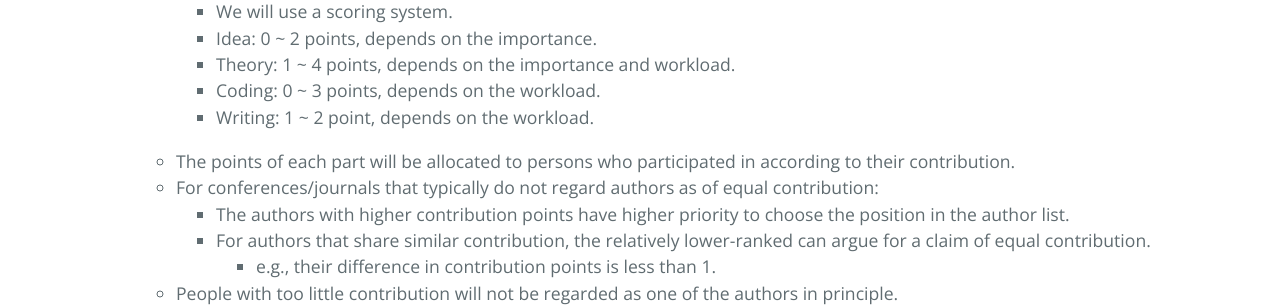
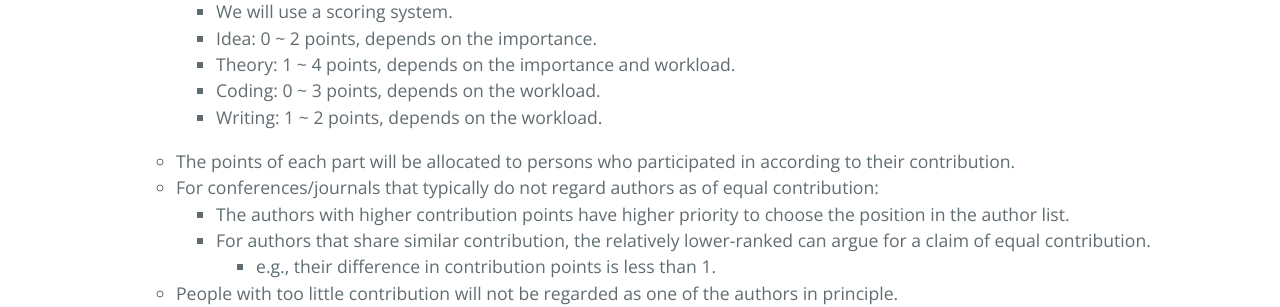
Before and after one commit to ZhimingZhou/zhimingzhou.github.io, a Jekyll site: the page built from _posts/2020-10-11-Perspective-Students.md, in a window 1280 px wide. Shown: the part 1361-1668 px from the top of the page. Built offline with Jekyll 4.4.1, drawn with Linux system fonts in a browser that asks for light colours; comment, search, counter and statistics services are not loaded.

Commit message:
Update 2020-10-11-Perspective-Students.md

```diff
--- a/_posts/2020-10-11-Perspective-Students.md
+++ b/_posts/2020-10-11-Perspective-Students.md
@@ -53,7 +53,7 @@ I’m going to be an assistant professor at the Department of Computer Science,
 		- Idea: 0 ~ 2 points, depends on the importance.
 		- Theory: 1 ~ 4 points, depends on the importance and workload.
 		- Coding: 0 ~ 3 points, depends on the workload.
-		- Writing: 1 ~ 2 point, depends on the workload.
+		- Writing: 1 ~ 2 points, depends on the workload.
 
 	<!--  -->
 	- The points of each part will be allocated to persons who participated in according to their contribution.
```
